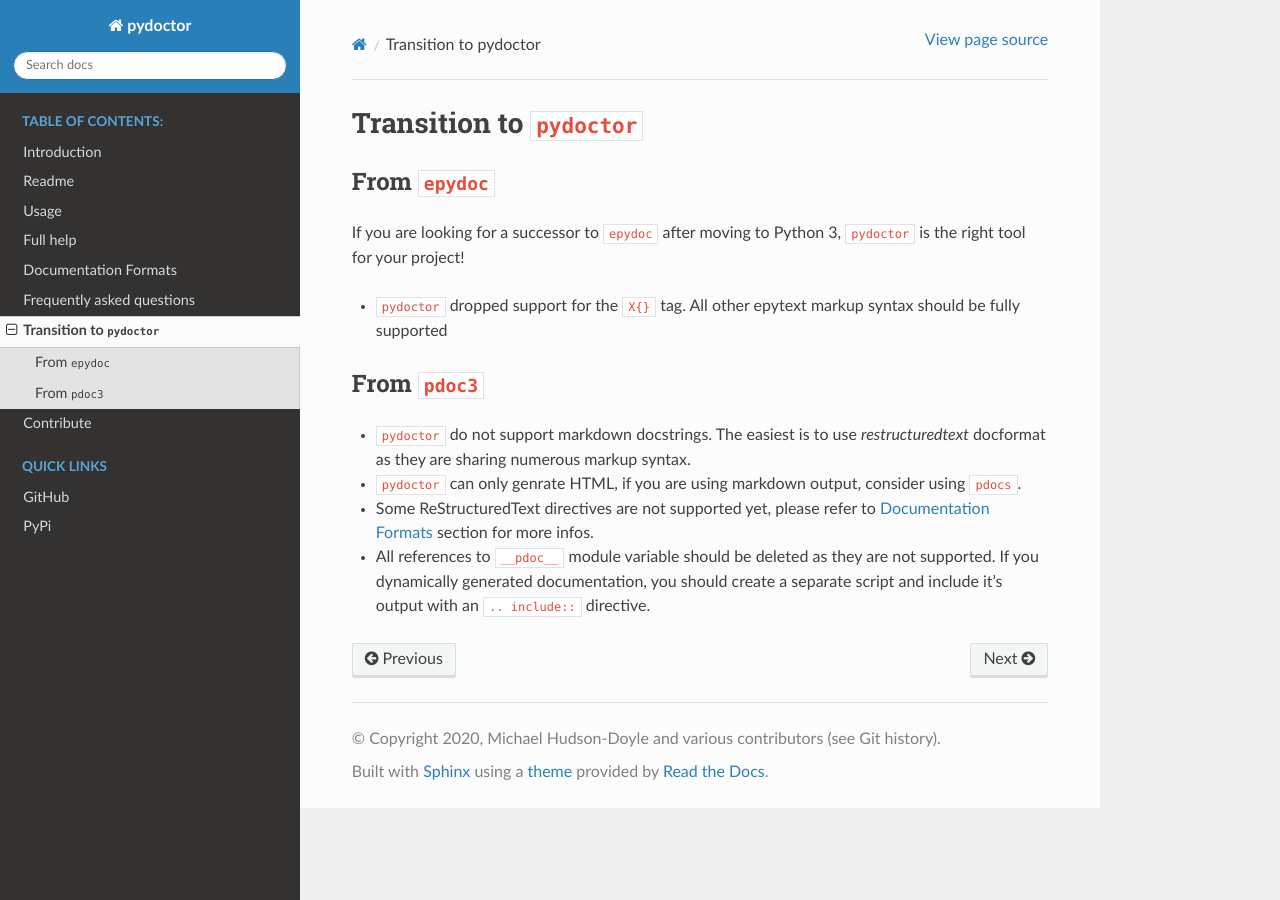
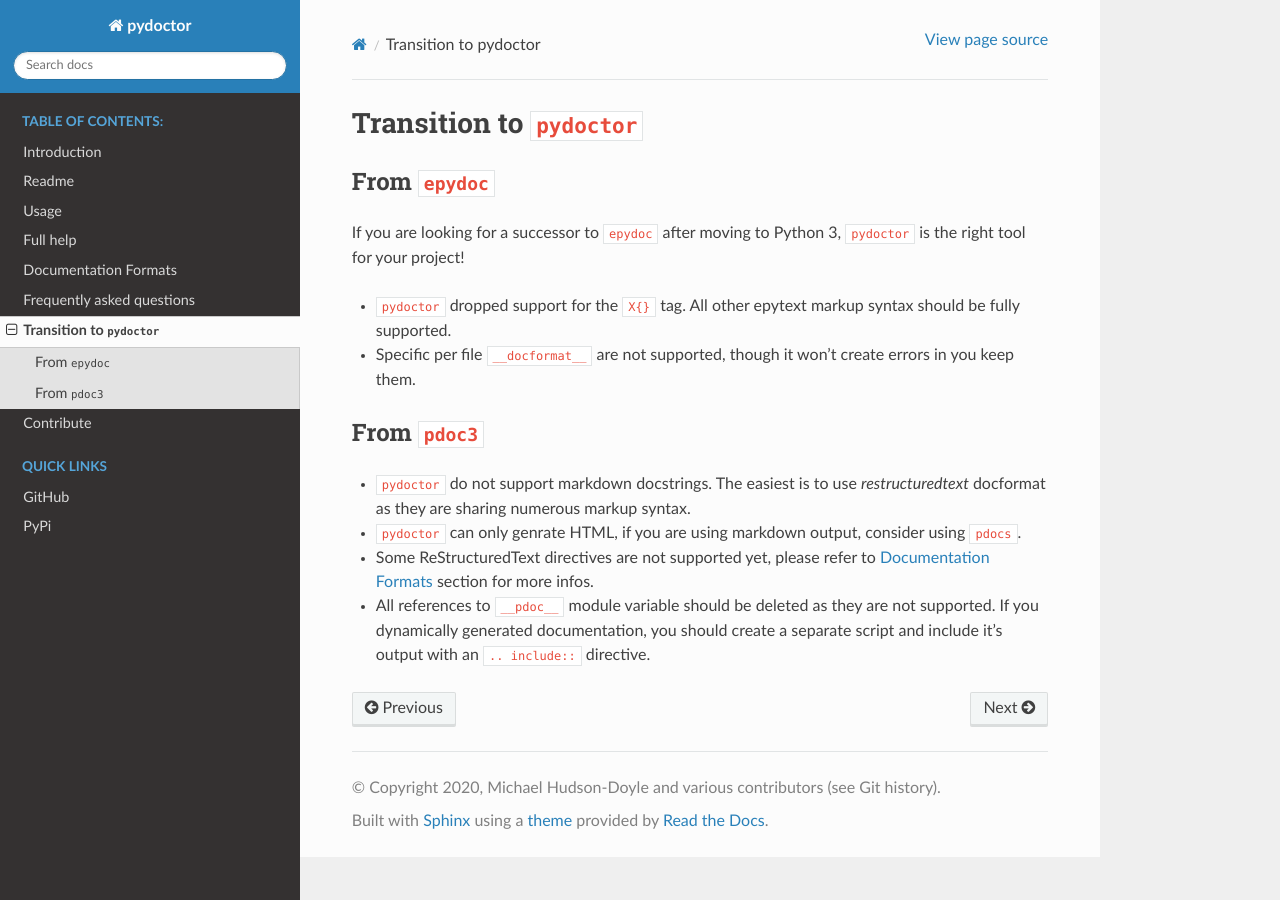
Before and after one commit to twisted/pydoctor, a Sphinx documentation site: the page built from docs/source/transition.rst, in a window 1280 px wide. Built offline with Sphinx 7.4.7 and the Read the Docs theme 2.0.0, drawn with Linux system fonts in a browser that asks for light colours; the version number could not be read and is left out.

Commit message:
Add that __docformat__ is not suported

```diff
--- a/docs/source/transition.rst
+++ b/docs/source/transition.rst
@@ -6,7 +6,9 @@
 
 If you are looking for a successor to ``epydoc`` after moving to Python 3, ``pydoctor`` is the right tool for your project!
 
-- ``pydoctor`` dropped support for the ``X{}`` tag. All other epytext markup syntax should be fully supported
+- ``pydoctor`` dropped support for the ``X{}`` tag. All other epytext markup syntax should be fully supported.
+
+- Specific per file ``__docformat__`` are not supported, though it won't create errors in you keep them.
 
 From ``pdoc3``
 --------------
```
